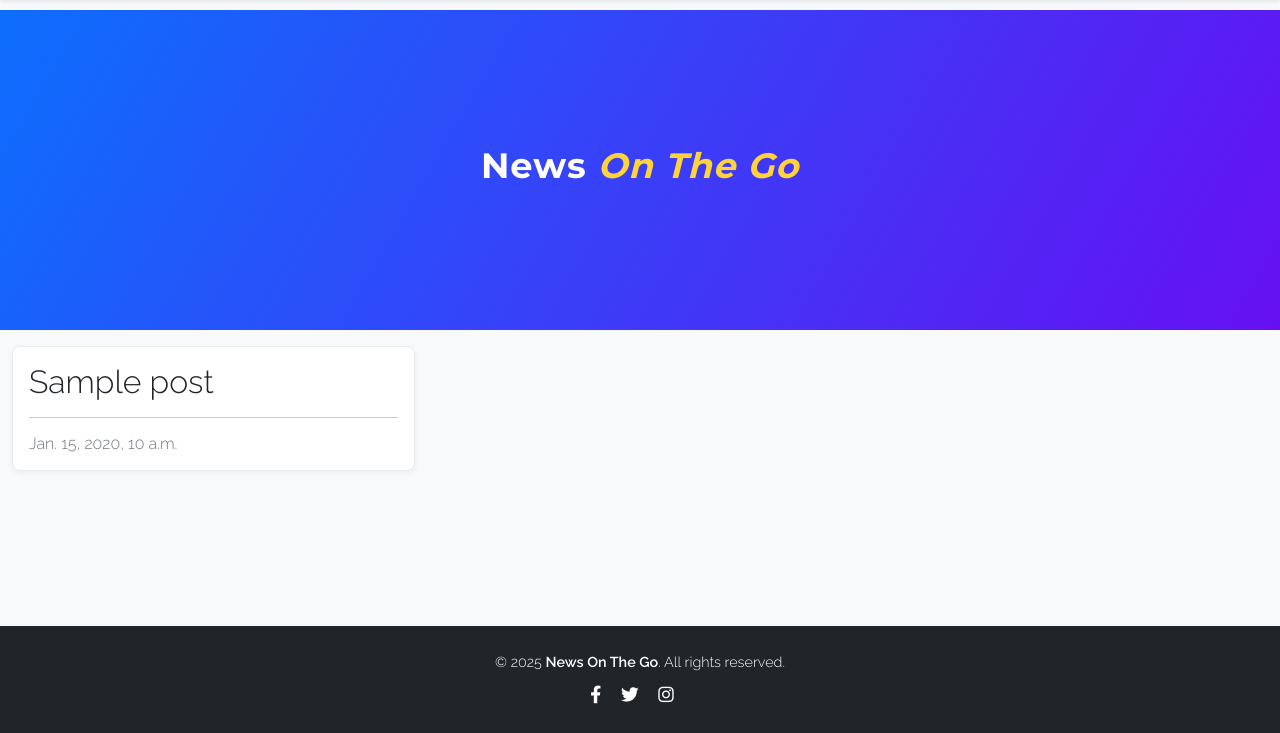
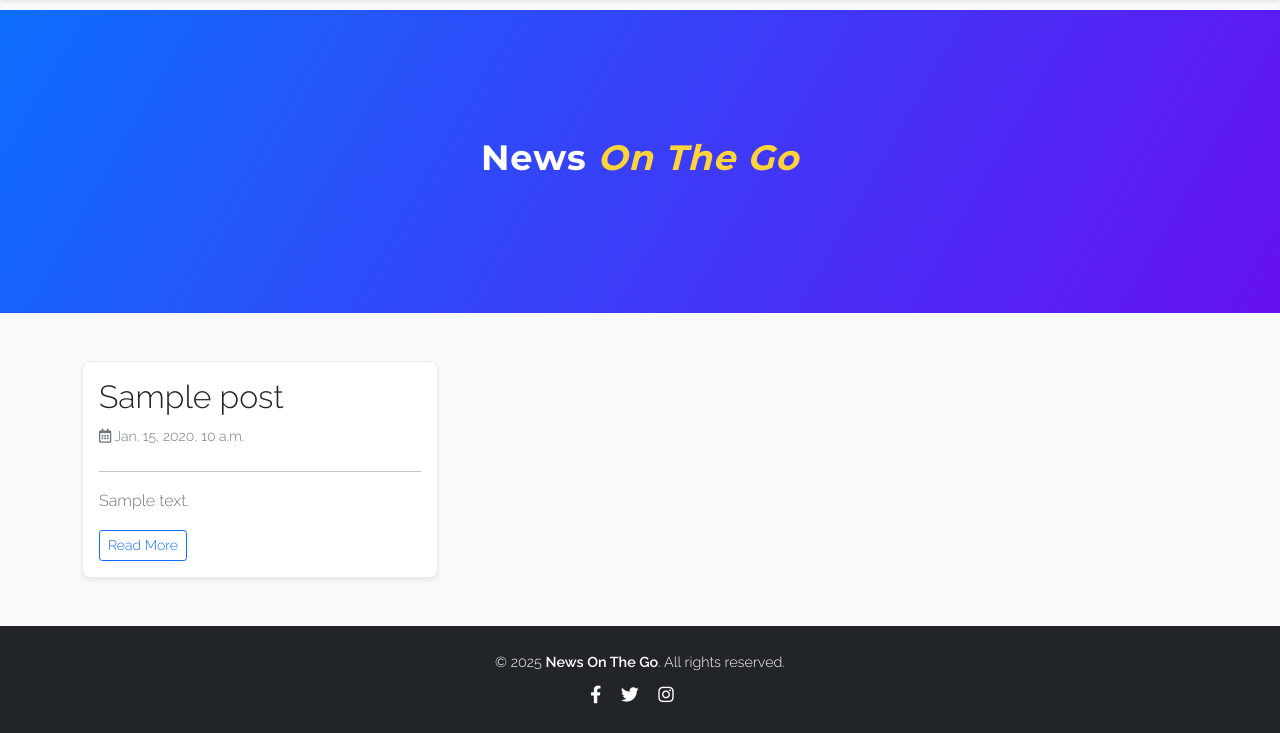
Before and after one commit to kctffs/news-on-the-go-redo, a Django app: page / in a window 1280 px wide. Shown: the part 67-800 px from the top of the page. Run offline with Django 4.2, Linux system fonts and the light colour scheme; tables that the repository leaves empty hold one stand-in row (values such as "Sample post").

Commit message:
styling for the index.html template

```diff
--- a/news/templates/news/index.html
+++ b/news/templates/news/index.html
@@ -1,52 +1,65 @@
 {% extends "base.html" %}
 
 {% block content %}
+<!-- index.html content starts here -->
+<div class="container my-5">
+    <div class="row g-4">
 
-<!-- index.html content starts here -->
-<div class="container-fluid">
-    <div class="row">
-
-        <!-- Blog Entries Column -->
-        <div class="col-12 mt-3 left">
-            <div class="row">
         {% for post in post_list %}
-                <div class="col-md-4">
-                    <div class="card mb-4">
-                        <div class="card-body">
+        <div class="col-md-6 col-lg-4">
+            <div class="card h-100 shadow-sm post-card">
                 <div class="image-container">
+                    {% if post.featured_image %}
+                        <a href="#" class="post-link">
+                            <img src="{{ post.featured_image.url }}" class="card-img-top img-fluid" alt="{{ post.title }}">
+                        </a>
+                    {% endif %}
                     <div class="image-flash">
-                                    <p class="author">Author: {{ post.author }}</p>
+                        <p class="author">By {{ post.author }}</p>
                     </div>
                 </div>
+                <div class="card-body d-flex flex-column">
                     <a href="#" class="post-link">
                         <h2 class="card-title">{{ post.title }}</h2>
                     </a>
-
+                    <p class="card-text text-muted small mb-2">
+                        <i class="far fa-calendar-alt"></i> {{ post.created_on }}
+                    </p>
                     <hr />
-                            <p class="card-text text-muted h6">{{ post.created_on}}
+                    <p class="card-text text-secondary">
+                        {{ post.excerpt|truncatewords:20 }}
                     </p>
+                    <div class="mt-auto">
+                        <a href="#" class="btn btn-sm btn-outline-primary">Read More</a>
                     </div>
                 </div>
             </div>
-                {% if forloop.counter|divisibleby:3 %}
         </div>
-            <div class="row">
+
+        {% if forloop.counter|divisibleby:6 %}
+    </div>
+    <div class="row g-4">
         {% endif %}
         {% endfor %}
 
     </div>
-        </div>
-    </div>
+
     {% if is_paginated %}
-    <nav aria-label="Page navigation">
+    <nav aria-label="Page navigation" class="mt-4">
         <ul class="pagination justify-content-center">
+            {% if page_obj.has_previous %}
+            <li class="page-item">
+                <a class="page-link" href="?page={{ page_obj.previous_page_number }}">&laquo; Previous</a>
+            </li>
+            {% endif %}
             {% if page_obj.has_next %}
-            <li><a href="?page={{ page_obj.next_page_number }}" class="page-link"> NEXT &raquo;</a></li>
+            <li class="page-item">
+                <a class="page-link" href="?page={{ page_obj.next_page_number }}">Next &raquo;</a>
+            </li>
             {% endif %}
         </ul>
     </nav>
     {% endif %}
 </div>
-
 <!-- index.html content ends here -->
 {% endblock %}
```
Lines whose indentation alone changed are shown as unchanged.
